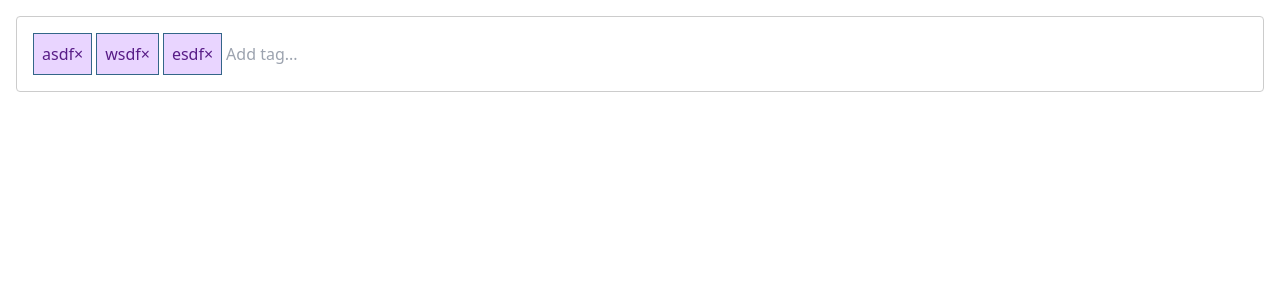
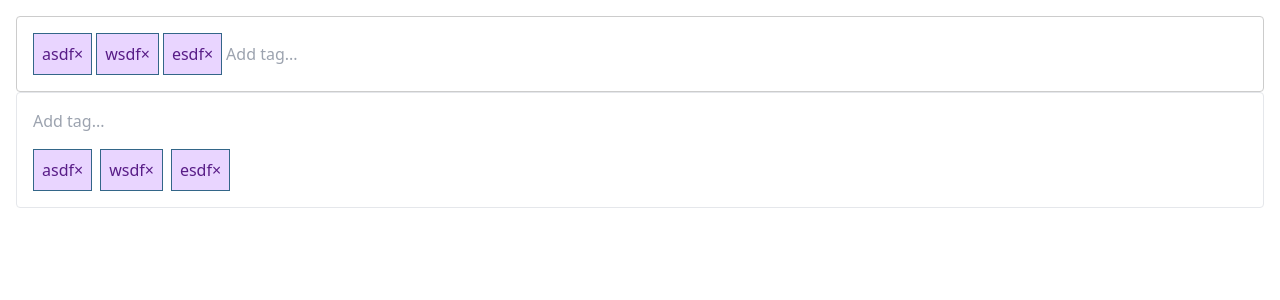
Before and after one commit to Danakin/Vue3ScopeSlotRenderExample, a Vue app: page / in a window 1280 px wide. Shown: the top 300 px of the page. Built offline with nearby package versions, Linux system fonts and the light colour scheme.

Commit message:
Add Wrapper Components

```diff
--- a/src/App.vue
+++ b/src/App.vue
@@ -1,39 +1,11 @@
 <script setup>
-import { ref } from "vue";
-import TagsInput from "./components/TagsInput.vue";
-
-const tags = ref(["asdf", "wsdf", "esdf"]);
+import InlineTagInput from "./components/InlineTagInput.vue";
+import StackedTagInput from "./components/StackedTagInput.vue";
 </script>
 
 <template>
   <div class="p-4">
-    <TagsInput
-      v-model:tags="tags"
-      v-slot="{ tag, removeTag, inputBindings, inputEventHandlers }"
-    >
-      <div class="tags-input">
-        <span
-          v-for="tag in tags"
-          class="tags-input-tag bg-purple-200 text-purple-900"
-        >
-          <span>{{ tag }}</span>
-          <button
-            type="button"
-            @click="removeTag(tag)"
-            class="tags-input-remove"
-          >
-            &times;
-          </button>
-        </span>
-
-        <input
-          v-bind="inputBindings"
-          v-on="inputEventHandlers"
-          type="text"
-          class="tags-input-text"
-          placeholder="Add tag..."
-        />
-      </div>
-    </TagsInput>
+      <InlineTagInput />
+      <StackedTagInput />
   </div>
 </template>
--- /dev/null
+++ b/src/components/InlineTagInput.vue
@@ -0,0 +1,37 @@
+<script setup>
+    import { ref } from 'vue';
+    import TagsInput from './TagsInput.vue';
+
+    const tags = ref(["asdf", "wsdf", "esdf"]);
+</script>
+
+<template>
+    <TagsInput
+      v-model:tags="tags"
+      v-slot="{ tag, removeTag, inputBindings, inputEventHandlers }"
+    >
+      <div class="tags-input">
+        <span
+          v-for="tag in tags"
+          class="tags-input-tag bg-purple-200 text-purple-900"
+        >
+          <span>{{ tag }}</span>
+          <button
+            type="button"
+            @click="removeTag(tag)"
+            class="tags-input-remove"
+          >
+            &times;
+          </button>
+        </span>
+
+        <input
+          v-bind="inputBindings"
+          v-on="inputEventHandlers"
+          type="text"
+          class="tags-input-text"
+          placeholder="Add tag..."
+        />
+      </div>
+    </TagsInput>
+</template>
--- /dev/null
+++ b/src/components/StackedTagInput.vue
@@ -0,0 +1,39 @@
+<script setup>
+import { ref } from "vue";
+import TagsInput from "./TagsInput.vue";
+
+const tags = ref(["asdf", "wsdf", "esdf"]);
+</script>
+
+<template>
+  <TagsInput
+    v-model:tags="tags"
+    v-slot="{ tag, removeTag, inputBindings, inputEventHandlers }"
+  >
+    <div class="p-4 border rounded flex flex-col gap-4">
+      <input
+        v-bind="inputBindings"
+        v-on="inputEventHandlers"
+        type="text"
+        class="tags-input-text"
+        placeholder="Add tag..."
+      />
+
+      <div class="flex flex-wrap gap-2">
+        <span
+          v-for="tag in tags"
+          class="tags-input-tag bg-purple-200 text-purple-900"
+        >
+          <span>{{ tag }}</span>
+          <button
+            type="button"
+            @click="removeTag(tag)"
+            class="tags-input-remove"
+          >
+            &times;
+          </button>
+        </span>
+      </div>
+    </div>
+  </TagsInput>
+</template>
```
